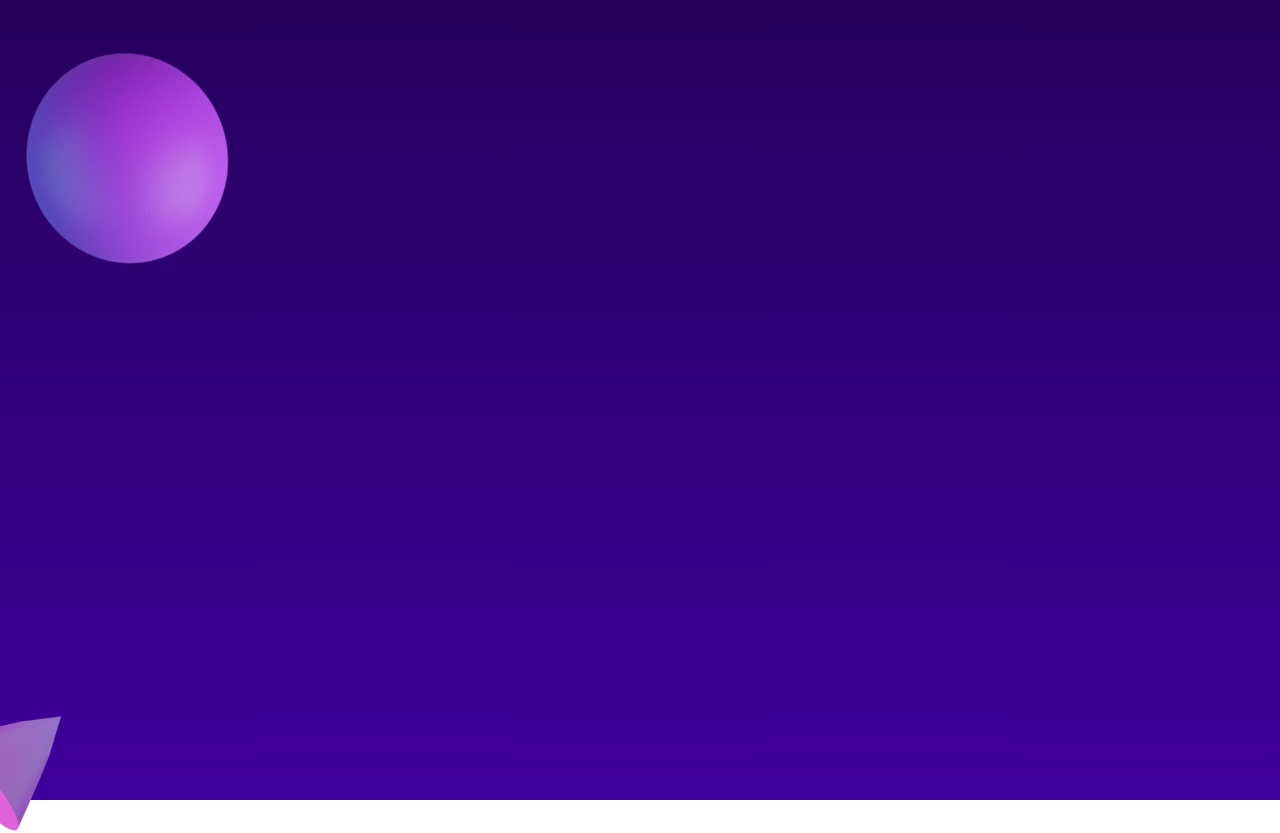
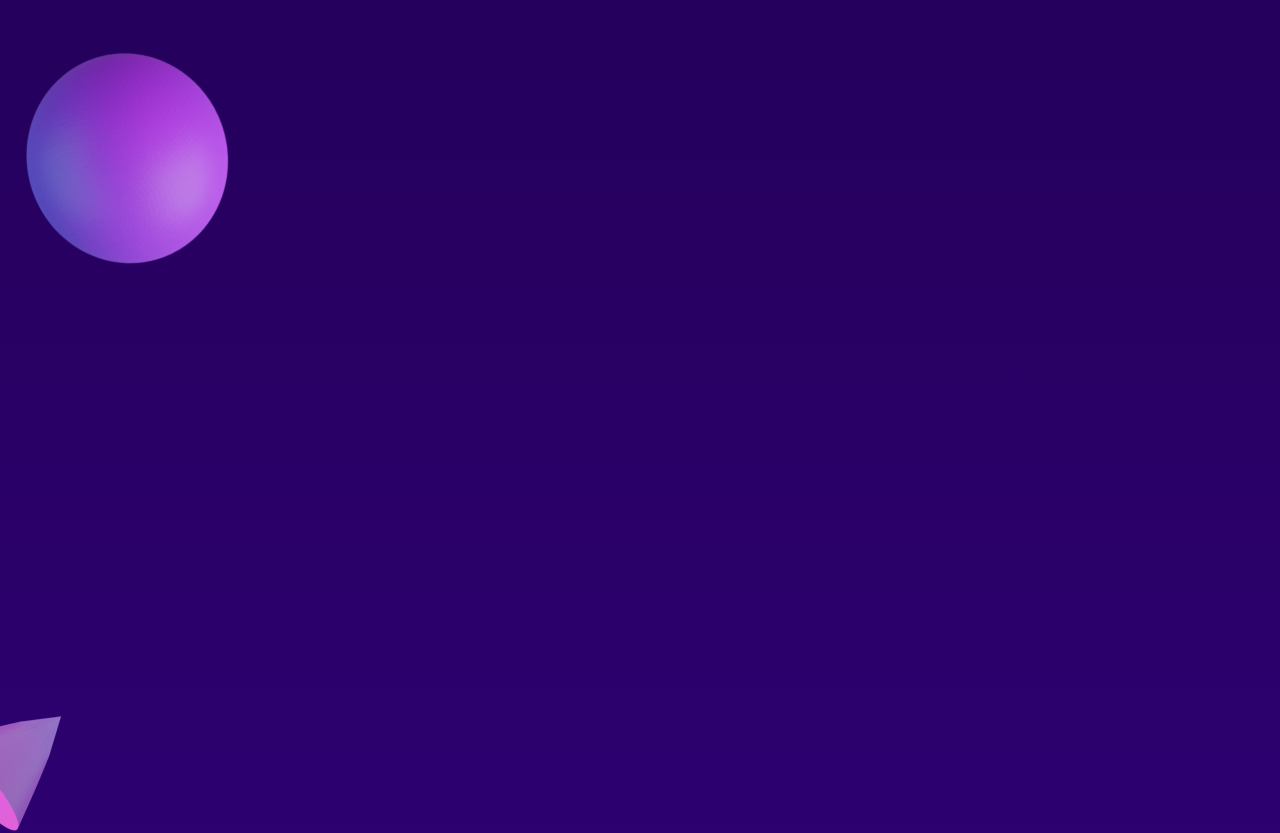
Before and after one commit to ZEUZ8/Employee-Tracker, a React (Vite) app: page /home in a window 1280 px wide. Shown: the top 833 px of the page. Built offline with nearby package versions, Linux system fonts and the light colour scheme.

Commit message:
Updated UI elements and resolved space error during page scrolling by removing the 100vh constraint.

```diff
--- a/src/App.css
+++ b/src/App.css
@@ -5,16 +5,16 @@
 
 #root {
   margin: 0;
-  text-align: center;
+  /* text-align: center; */
   padding: 0;
-  background: linear-gradient(180deg, #25005C, #40009D);
-  height: 100vh;
+  min-height: 90vh;
 }
 body{
   margin: 0;
   padding: 0;
   min-width: 300px;
-  height: 100vh;
+  min-height: 100vh;
+  background: linear-gradient(180deg, #25005C, #40009D);
 }
 
 
--- a/src/App.jsx
+++ b/src/App.jsx
@@ -11,7 +11,7 @@ import FirstSection from "./Components/HomePage/FirstSection";
 function App() {
   return (
     <BrowserRouter>
-      <main className="max-h-[100vh]">
+      <main className="min-h-[100vh] pb-[10vh]">
         <Routes>
           <Route path="/" element={<LoginPage/>}/>
           <Route path="/home" element={<Home/>}/>
--- a/src/Components/HomePage/CenterSection.jsx
+++ b/src/Components/HomePage/CenterSection.jsx
@@ -15,7 +15,7 @@ const CenterSection = () => {
         </div>
       </div>
 
-      <div className="row-span-1 text-white grid">
+      <div className="row-span-1 text-white grid ">
         <div className="grid grid-cols-3 items-center justify-around">
           <div className="flex flex-col justify-center items-center gap-1">
             <p className="text-2xl">
--- a/src/Components/HomePage/Home.jsx
+++ b/src/Components/HomePage/Home.jsx
@@ -23,7 +23,7 @@ const Home = () => {
   const percentage = 66;
   const [isChecked, setIsChecked] = useState(false);
   return (
-    <div className="relative w-[100vw] h-[100vh]">
+    <div className="relative w-[100vw] min-h-[100vh]">
       <img
         className="absolute translate-y-[-2rem] inset-0 w-[430px] aspect-auto  opacity-25"
         src="/imgs/shape(3).png"
@@ -39,15 +39,15 @@ const Home = () => {
         src="/imgs/shapes(2).png"
         alt="Background Image"
       />
-      <div className="absolute inset-0 grid grid-rows-12 ">
-        <div className="row-span-6 p-5 relative">
+      <div className="absolute inset-0 ">
+        <div className=" p-5 relative ">
           <FirstSection />
         </div>
-        <div className="row-span-5">
+        <div className="  px-2 grid gap-5">
           <CenterSection />
         </div>
         <div className="fixed bottom-0 left-0 w-full ">
-          <div className="w-full row-start-12 rounded-t-2xl bg-[#24074F]  grid items-center max-w-[100vw] py-2">
+          <div className="w-full row-start-12 rounded-t-2xl bg-[#24074F]  grid items-center max-w-[100vw] py-2 ">
             <div className="grid grid-cols-5  text-white text-xs">
               <div className="grid justify-center items-center gap-1">
                 <div className="flex justify-center">
```
